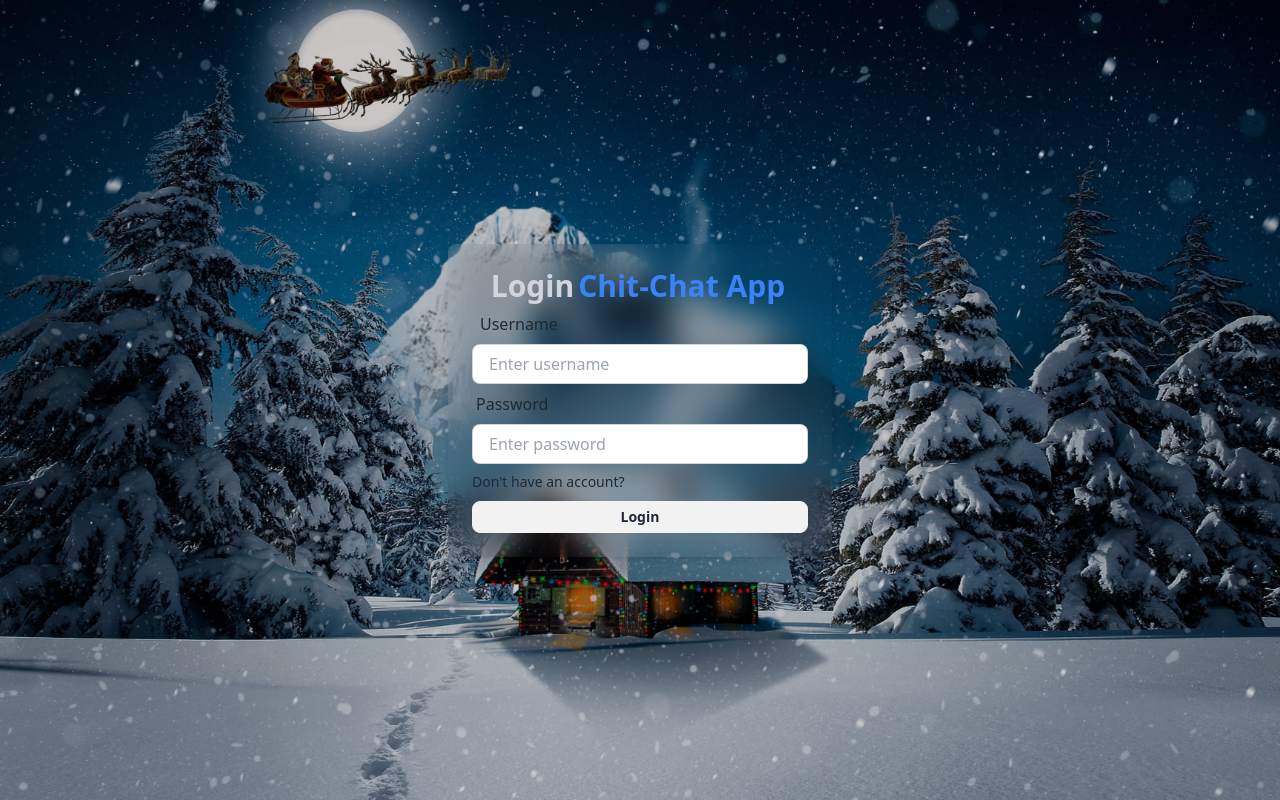
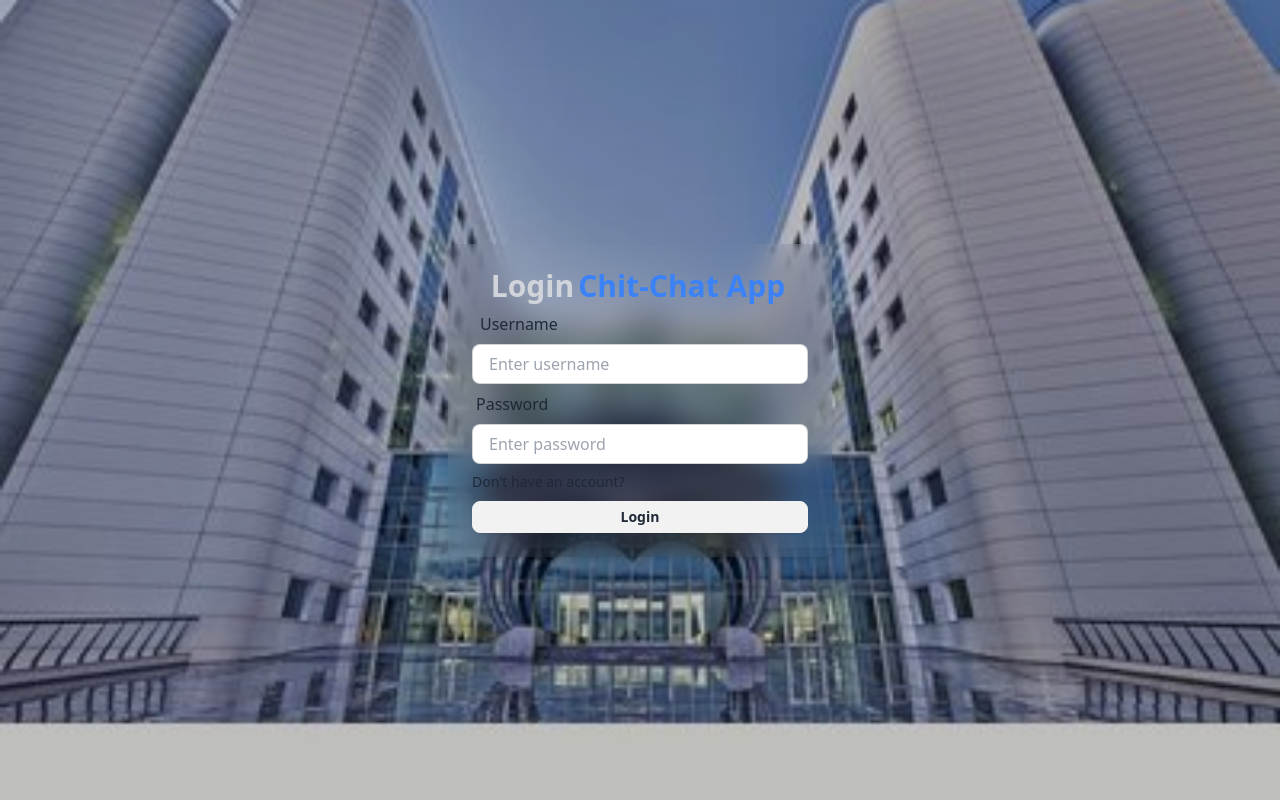
Before and after one commit to Henry-Edet/chit-chat-app, a React (Vite) app in the folder frontend/: page /login in a window 1280 px wide. Built offline with nearby package versions, Linux system fonts and the light colour scheme.

Commit message:
background image added

```diff
--- a/frontend/src/index.css
+++ b/frontend/src/index.css
@@ -4,7 +4,7 @@
 
 body {
   background: linear-gradient(rgba(0, 0, 0, 0.2), rgba(0, 0, 0, 0.2)),
-    url("/bg.png");
+    url("/testImg.jpeg");
   background-repeat: no-repeat;
   background-size: cover;
   background-position: center;
```
Also changed, not shown: frontend/public/neu-logo.png (added), frontend/public/testImg.jpeg (added).
